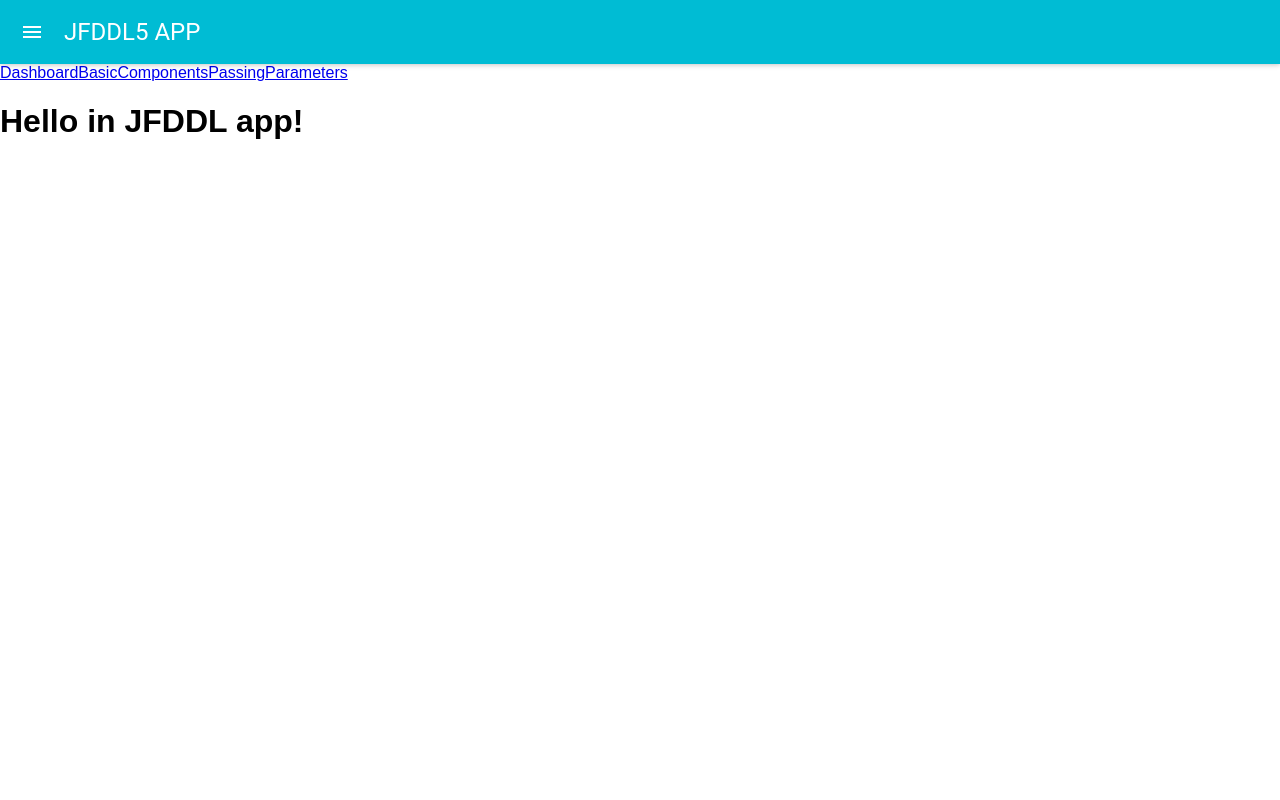
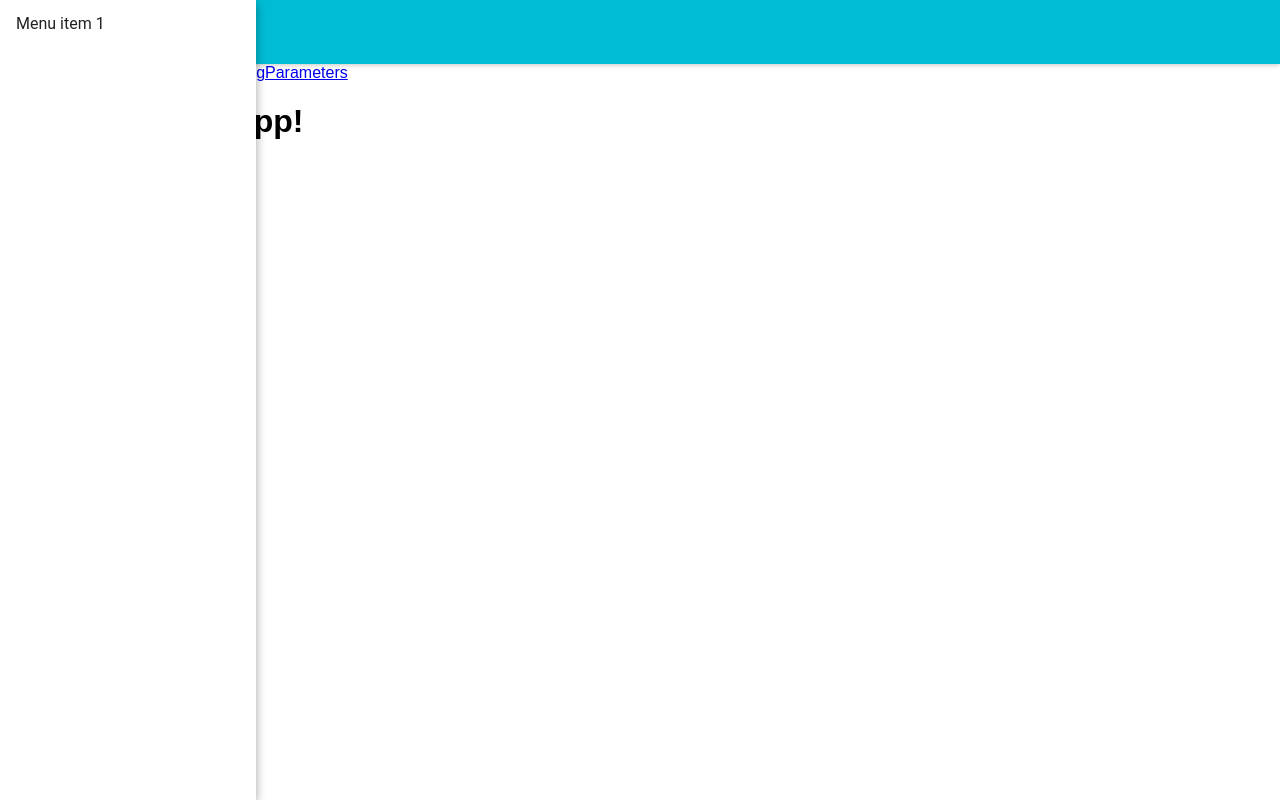
Before and after one commit to agataokolska/React-aplikacja-testowa, a React (Create React App) app: page / in a window 1280 px wide. Built offline with nearby package versions, Linux system fonts and the light colour scheme.

Commit message:
add drawer

```diff
--- a/src/App.js
+++ b/src/App.js
@@ -1,6 +1,8 @@
 import React from 'react'
 import { BrowserRouter as Router, Route, Link } from 'react-router-dom'
 import AppBar from 'material-ui/AppBar'
+import Drawer from 'material-ui/Drawer'
+import MenuItem from 'material-ui/MenuItem'
 
 import BasicComponents from './BasicComponents'
 import Dashboard from './Dashboard'
@@ -14,6 +16,11 @@
         <AppBar
         title={'JFDDL5 APP'}
         />
+        <Drawer
+        open={true}
+        >
+            <MenuItem>Menu item 1</MenuItem>
+        </Drawer>
         <Link to={'/dashboard'}>Dashboard</Link>
         <Link to={'/basiccomponents'}>BasicComponents</Link>
         <Link to={'/passing-parameters/cos'}>PassingParameters</Link>
```
